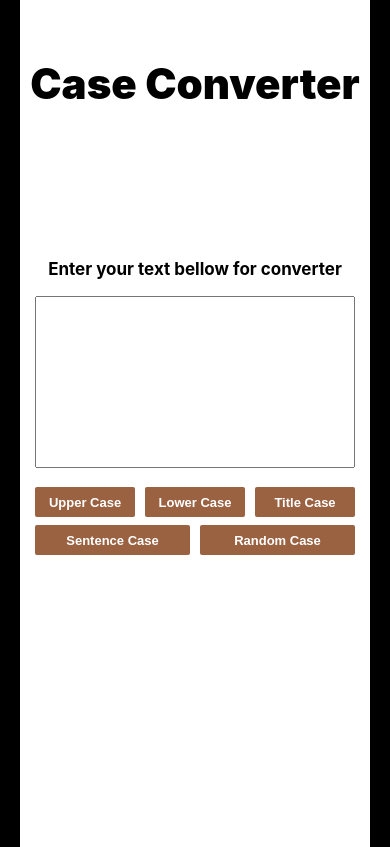
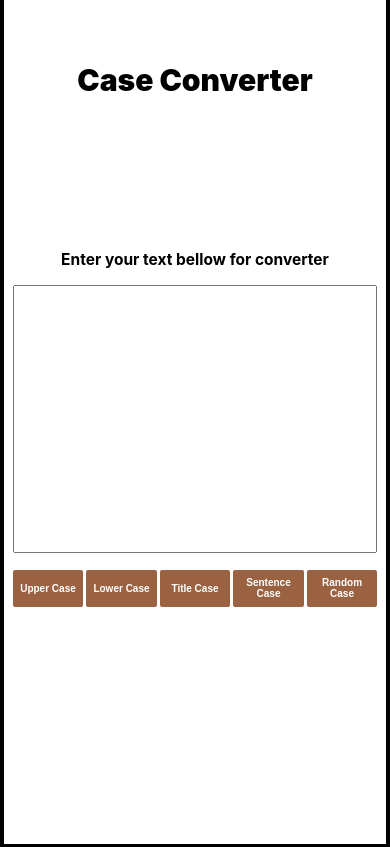
Before and after one commit to RodrigoBJJ94/text-case-converter-react, a React (Create React App) app: page / in a window 390 px wide. Built offline with nearby package versions, Linux system fonts and the light colour scheme.

Commit message:
Version 1.09

```diff
--- a/src/App.js
+++ b/src/App.js
@@ -9,11 +9,13 @@ export default function App() {
   const [text, setText] = useState();
 
   return (
-    <div className="div-app">
-      <Title />
-      <Caption />
-      <Textarea text={text} setText={setText} />
-      <Buttons text={text} setText={setText} />
+    <div className="main-container">
+      <div className="container">
+        <Title />
+        <Caption />
+        <Textarea text={text} setText={setText} />
+        <Buttons text={text} setText={setText} />
+      </div>
     </div>
   );
 };
--- a/src/Styles.css
+++ b/src/Styles.css
@@ -3,33 +3,23 @@ body {
   padding: 0;
   outline: 0;
   font-family: -apple-system, BlinkMacSystemFont, 'Segoe UI', 'Roboto', 'Oxygen', 'Ubuntu', 'Cantarell', 'Fira Sans', 'Droid Sans', 'Helvetica Neue', sans-serif;
-  background-color: #000;
+  background-color: #000000;
 }
 
-.div-app {
+.main-container {
+  display: flex;
+  align-items: center;
+  justify-content: center;
+}
+
+.container {
   height: 100vh;
-  width: 700px;
-  margin: -40px auto;
-  background-color: #fff;
+  width: 36vw;
+  background-color: #FFFFFF;
 }
 
 @media (max-width: 800px) {
-  .div-app {
-    width: 390px;
-    height: 101vh;
+  .container {
+    width: 98vw;
   }
 }
-
-@media (max-width: 400px) {
-  .div-app {
-    width: 350px;
-    height: 101.8vh;
-  }
-}
-
-@media (max-width: 320px) {
-  .div-app {
-    width: 310px;
-    height: 102.6vh;
-  }
-}
--- a/src/components/Buttons/Buttons.js
+++ b/src/components/Buttons/Buttons.js
@@ -1,5 +1,5 @@
-import React from 'react';
-import './Styles.css';
+import React from "react";
+import "./Styles.css";
 
 export default function Buttons({ text, setText }) {
   const converterToUpperCase = () => {
@@ -11,27 +11,40 @@ export default function Buttons({ text, setText }) {
   };
 
   const converterToTitleCase = () => {
-        setText(text.split(' ').map(word => word[0].toUpperCase() + word.substring(1).toLowerCase()).join(' '));
+    setText(text.split(" ").map(word =>
+      word[0].toUpperCase() + word.substring(1).toLowerCase()).join(" "));
   };
 
   const converterToSentenceCase = () => {
-        let splitText = text.split('');
+    let splitText = text.split("");
     let upper = splitText[0].toUpperCase();
-        let sentenceCase = upper.concat(text.substring(1).toLowerCase())
+    let sentenceCase = upper.concat(text.substring(1).toLowerCase());
     setText(sentenceCase);
   };
 
   const converterToRandomCase = () => {
-        setText(text.split('').map(word => Math.round(Math.random()) ? word.toUpperCase() : word.toLowerCase()).join(''));
+    setText(text.split("").map(word =>
+      Math.round(Math.random()) ? word.toUpperCase() : word.toLowerCase()).join(""));
   };
 
   return (
-        <>
-            <button onClick={converterToUpperCase}>Upper Case</button>
-            <button onClick={converterToLowerCase}>Lower Case</button>
-            <button onClick={converterToTitleCase}>Title Case</button>
-            <button className="button-b" onClick={converterToSentenceCase}>Sentence Case</button>
-            <button className="button-b" onClick={converterToRandomCase}>Random Case</button>
-        </>
+    <div className="buttons-container">
+      <button
+        onClick={converterToUpperCase}>
+        Upper Case
+      </button>
+      <button
+        onClick={converterToLowerCase}>
+        Lower Case</button>
+      <button
+        onClick={converterToTitleCase}>
+        Title Case</button>
+      <button
+        onClick={converterToSentenceCase}>
+        Sentence Case</button>
+      <button
+        onClick={converterToRandomCase}>
+        Random Case</button>
+    </div>
   );
 };
--- a/src/components/Buttons/Styles.css
+++ b/src/components/Buttons/Styles.css
@@ -1,53 +1,40 @@
+.buttons-container {
+  display: flex;
+  flex-direction: row;
+  justify-content: space-between;
+  margin-left: 0.6vw;
+  margin-right: 0.6vw;
+  margin-top: 2vh;
+}
+
 button {
-  margin-top: 15px;
-  margin-left: 20px;
-  margin-right: -4.7px;
-  width: 120px;
-  height: 30px;
+  width: 6.5vw;
+  height: 3.2vh;
   border: none;
   border-radius: 2px;
-  background-color: #9b6242;
-  color: #fff;
+  background-color: #9B6242;
+  color: #FFFFFF;
   font-weight: bold;
-  font-size: 15px;
+  font-size: 13px;
 }
 
 @media (max-width: 800px) {
-  button {
-    font-size: 13.5px;
-    width: 110px;
-    margin-right: -9px;
+  .buttons-container {
+    margin-left: 2.3vw;
+    margin-right: 2.3vw;
   }
 
-  .button-b {
-    width: 170px;
-    margin-left: 20px;
-    margin-top: 8px;
+  button {
+    font-size: 11px;
+    width: 18vw;
+    height: 3.6vh;
   }
 }
 
 @media (max-width: 400px) {
   button {
-    font-size: 13px;
-    width: 100px;
-    margin-left: 15px;
-    margin-right: -5px;
-  }
-
-  .button-b {
-    width: 155px;
-    margin-left: 15px;
+    font-size: 10px;
+    width: 18vw;
+    height: 4.3vh;
   }
 }
-
-@media (max-width: 320px) {
-  button {
-    font-size: 12.5px;
-    width: 88px;
-    margin-right: -8px;
-  }
-
-  .button-b {
-    width: 135.5px;
-  }
-}
--- a/src/components/Caption/Caption.js
+++ b/src/components/Caption/Caption.js
@@ -2,5 +2,5 @@ import React from 'react';
 import './Styles.css';
 
 export default function Caption() {
-    return <h3 className="caption">Enter your text bellow for converter</h3>
+  return <h3 className="caption">Enter your text bellow for converter</h3>
 };
--- a/src/components/Caption/Styles.css
+++ b/src/components/Caption/Styles.css
@@ -1,25 +1,18 @@
 .caption {
   text-align: center;
-  font-size: 28px;
-  margin-top: 200px;
+  font-size: 22px;
+  margin-top: 18vh;
 }
 
 @media (max-width: 800px) {
   .caption {
-    font-size: 18px;
-    margin-top: 150px;
+    font-size: 17px;
+    margin-top: 18vh;
   }
 }
 
 @media (max-width: 400px) {
   .caption {
-    font-size: 17px;
+    font-size: 15.5px;
   }
 }
-
-@media (max-width: 320px) {
-  .caption {
-    font-size: 15.5px;
-    margin-top: 100px;
-  }
-}
--- a/src/components/Textarea/Styles.css
+++ b/src/components/Textarea/Styles.css
@@ -1,10 +1,17 @@
-.text {
-  font-size: 16px;
-  margin-left: 20px;
-  resize: none;
-  padding: 5px 10px;
+.text-area-container {
+  display: flex;
+  align-items: center;
+  justify-content: center;
 }
 
+.text {
+  font-size: 15px;
+  resize: none;
+  width: 94%;
+  height: 30vh;
+  padding: 0.8vh 0.4vw;
+}
+/*
 @media (max-width: 800px) {
   .text {
     width: 330px;
@@ -27,4 +34,4 @@
     width: 257px;
     font-size: 14px;
   }
-}
+} */
--- a/src/components/Textarea/Textarea.js
+++ b/src/components/Textarea/Textarea.js
@@ -3,13 +3,13 @@ import './Styles.css';
 
 export default function Textarea({ text, setText }) {
   return (
+    <div className="text-area-container">
       <textarea
         className="text"
-            rows="14"
-            cols="69"
         value={text}
         onChange={(e) => setText(e.target.value)}
       >
       </textarea>
+    </div>
   );
 };
--- a/src/components/Title/Styles.css
+++ b/src/components/Title/Styles.css
@@ -1,26 +1,18 @@
 .title {
-  font-size: 60px;
+  font-size: 50px;
   font-weight: 900;
   text-align: center;
-  padding-top: 100px;
+  padding-top: 5vh;
 }
 
 @media (max-width: 800px) {
   .title {
-    font-size: 48px;
-    padding-top: 70px;
+    font-size: 35px;
   }
 }
 
 @media (max-width: 400px) {
   .title {
-    font-size: 42px;
+    font-size: 30px;
   }
 }
-
-@media (max-width: 320px) {
-  .title {
-    font-size: 38px;
-    padding-top: 60px;
-  }
-}
--- a/src/components/Title/Title.js
+++ b/src/components/Title/Title.js
@@ -2,5 +2,5 @@ import React from 'react';
 import './Styles.css';
 
 export default function Title() {
-    return <h1 className="title">Case Converter</h1>
+  return <h1 className="title">Case Converter</h1>
 };
```
Also changed, not shown: 1 other file (tests, documents, lock files or other folders). Lines whose indentation alone changed are shown as unchanged.
